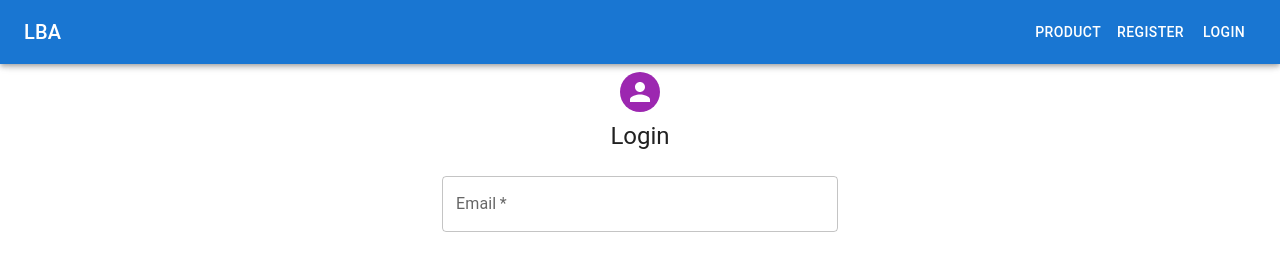
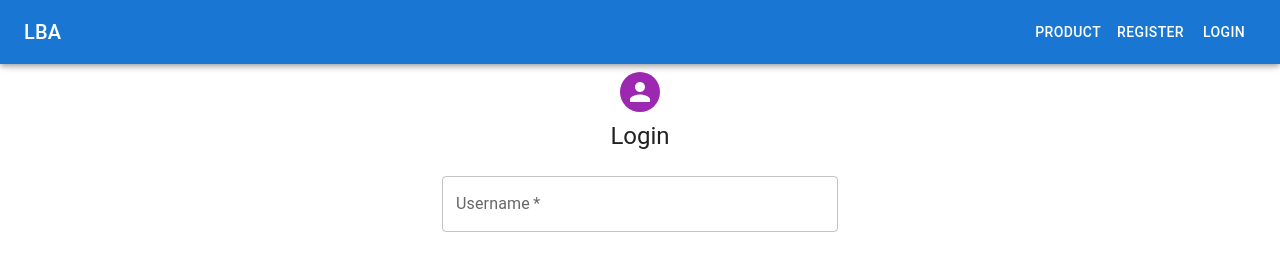
Before and after one commit to Omnivers/T-MERN-Front, a React (Create React App) app: page /login in a window 1280 px wide. Shown: the top 254 px of the page. Built offline with nearby package versions, Linux system fonts and the light colour scheme.

Commit message:
Login done

```diff
--- a/src/Pages/Login.jsx
+++ b/src/Pages/Login.jsx
@@ -13,32 +13,35 @@ import Typography from '@mui/material/Typography';
 import Container from '@mui/material/Container';
 import Grid from '@mui/material/Grid';
 import { Link} from 'react-router-dom';
+import { useState } from 'react';
 
 const Login = () => {
+    const [wrong,setWrong]=useState()
     const navigate = useNavigate()
     const { setToken } = useContext(UserContext)
 
     const formik = useFormik({
         initialValues: {
-            email: '',
+            username: '',
             password: '',
         },
         validationSchema: Yup.object({
-            email: Yup.string()
-                .required('Your email is required')
-                .email('Your email is invalid'),
+            username: Yup.string()
+            .required('Your username is required')
+            .min(3, 'username trop court'),
             password: Yup.string()
                 .required('Password is required')
                 .min(8, 'password trop court')
                 .max(30),
         }),
         onSubmit: async (values) => {
-            // const { token } = await login(values)
-            // setToken(token)
-            // if (token) {
-            //     navigate('/Products')
-            // }
-            console.log(values)
+          const  token = await login(values)
+          setToken(token)
+          if (token) {
+              navigate('/')
+          }else{
+            setWrong("Wrong credentials ! Try again or create a new account")
+          }
         },
     })
     return (
@@ -59,12 +62,12 @@ const Login = () => {
             Login
           </Typography>
           <Box component="form" onSubmit={formik.handleSubmit} noValidate sx={{ mt: 1 }}>
-            <Input
-                    type="email"
-                    name="email"
-                    placeholder="Email"
+          <Input
+                    type="text"
+                    name="username"
+                    placeholder="Username"
                     handleChange={formik.handleChange}
-                    error={formik.errors.email}
+                    error={formik.errors.username}
                 />
             <Input
                     type="password"
@@ -87,6 +90,11 @@ const Login = () => {
               Sign In
             </Button>
           </Box>
+          <Typography
+              variant="h8"
+              color="red"
+              gutterBottom
+            > {wrong} </Typography>
         </Box>
       </Container>
     )
--- a/src/Pages/Register.jsx
+++ b/src/Pages/Register.jsx
@@ -38,7 +38,6 @@ export default function Register() {
     onSubmit: (values) => {
           signup(values)
           navigate('/Login')
-
     },
 })
 
--- a/src/api/Auth.js
+++ b/src/api/Auth.js
@@ -10,7 +10,7 @@ const signup = async (user) => {
     return (response)
 }
 const login = async (user) => {
-    const request = await fetch(``, {
+    const request = await fetch(`${process.env.REACT_APP_BACKEND}API/auth/Login`, {
         method: 'POST',
         headers: {
             'Content-Type': 'application/json',
@@ -19,7 +19,9 @@ const login = async (user) => {
     })
 
     const response = await request.json()
-    console.log(response)
-    return response
+    if(response ==='Wrong Password' || response ==='Wrong Username'){
+        console.log("Invalid")
+    }
+    return response.accessToken
 }
 export { login,signup }
```
